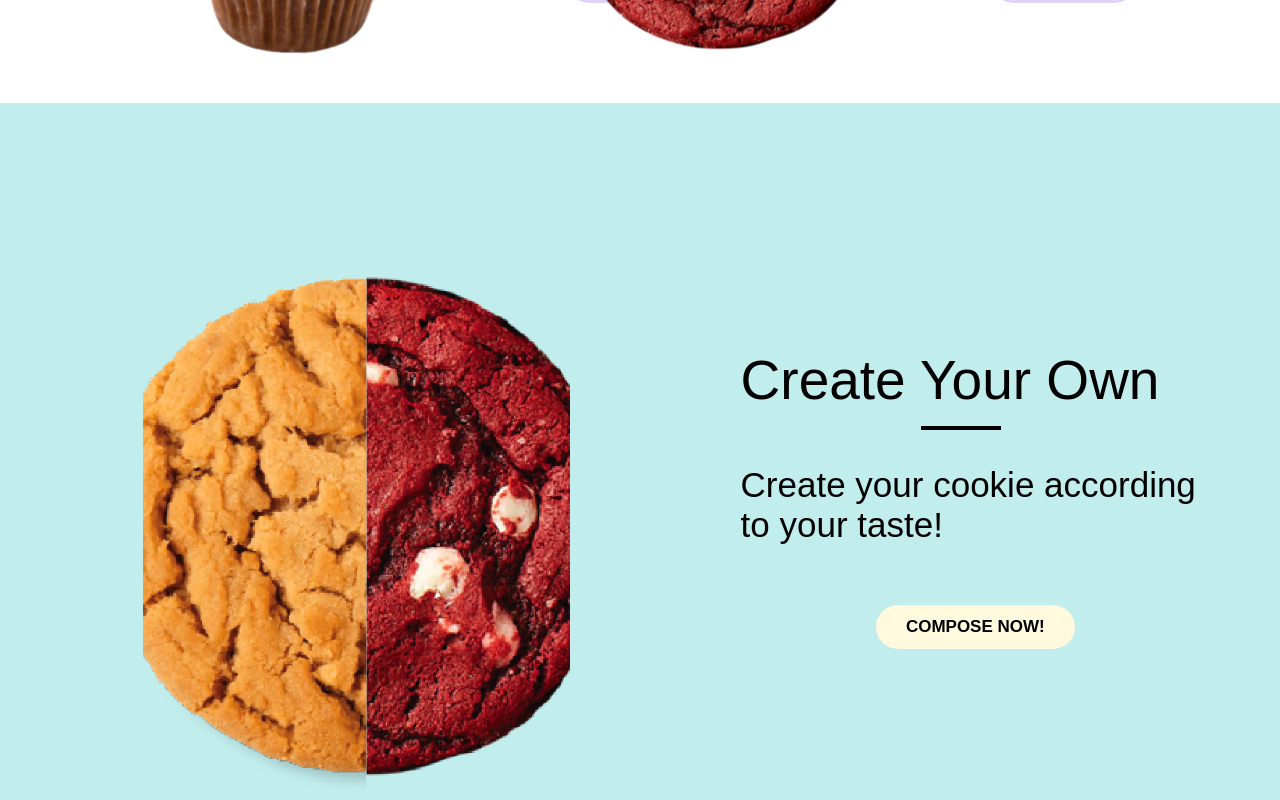
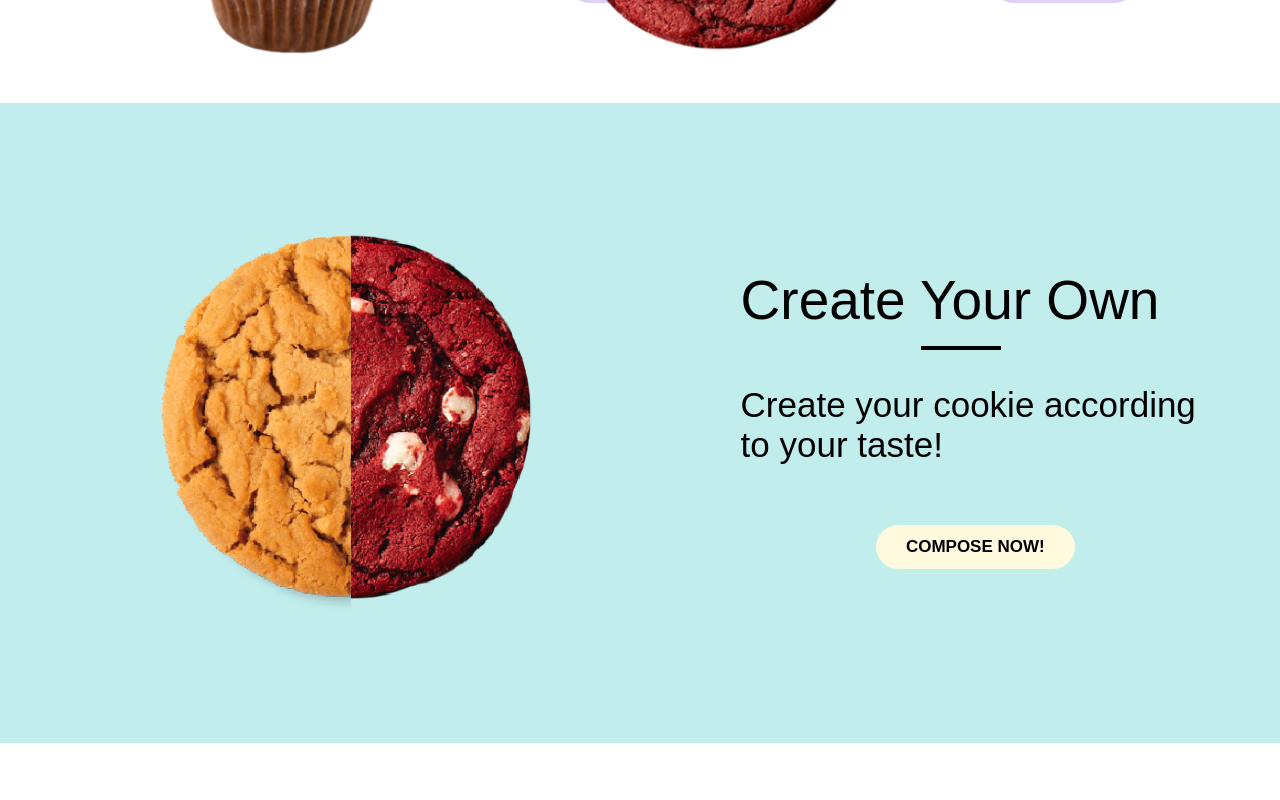
Before and after one commit to SaraBaassiri/baked_lb-website, a React (Create React App) app: page / in a window 1280 px wide. Shown: the part 3340-4140 px from the top of the page. Built offline with nearby package versions, Linux system fonts and the light colour scheme; a web font is replaced by a local one.

Commit message:
Update Home.css

```diff
--- a/src/Views/Home/Home.css
+++ b/src/Views/Home/Home.css
@@ -484,7 +484,7 @@
 /* Create Your Own Section Styling */
 
 .CreateYourOwn {
-  height: 100vh;
+  height: 80vh;
   width: 100%;
   background-color: #c2eded;
   display: flex;
@@ -514,9 +514,9 @@
   bottom: 0;
   right: 0;
   z-index: 1;
-  width: 85%;
-  height: 85%;
-  object-fit: cover;
+  width: 90%;
+  height: 90%;
+  object-fit: contain;
   margin-bottom: 40px;
 }
 
```
